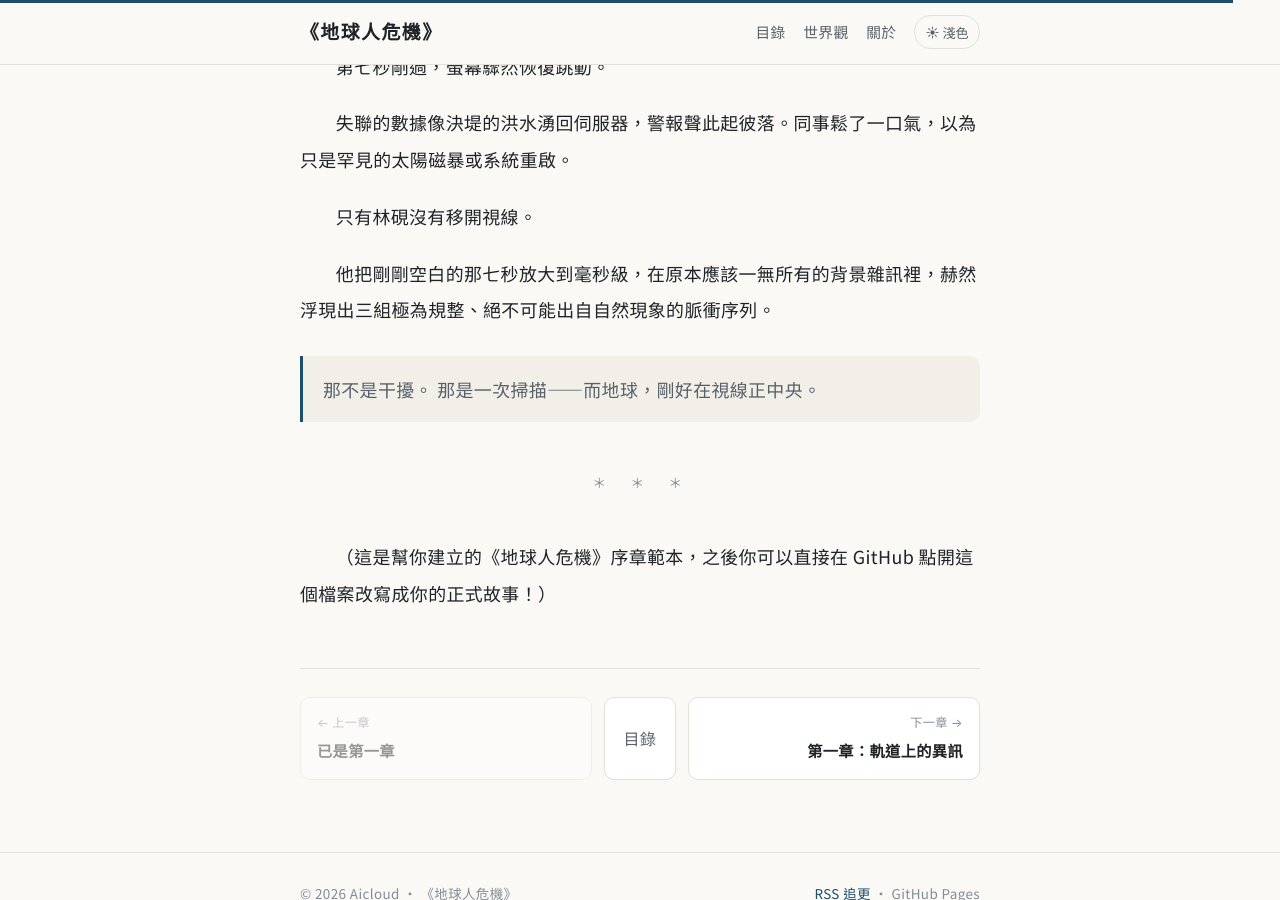
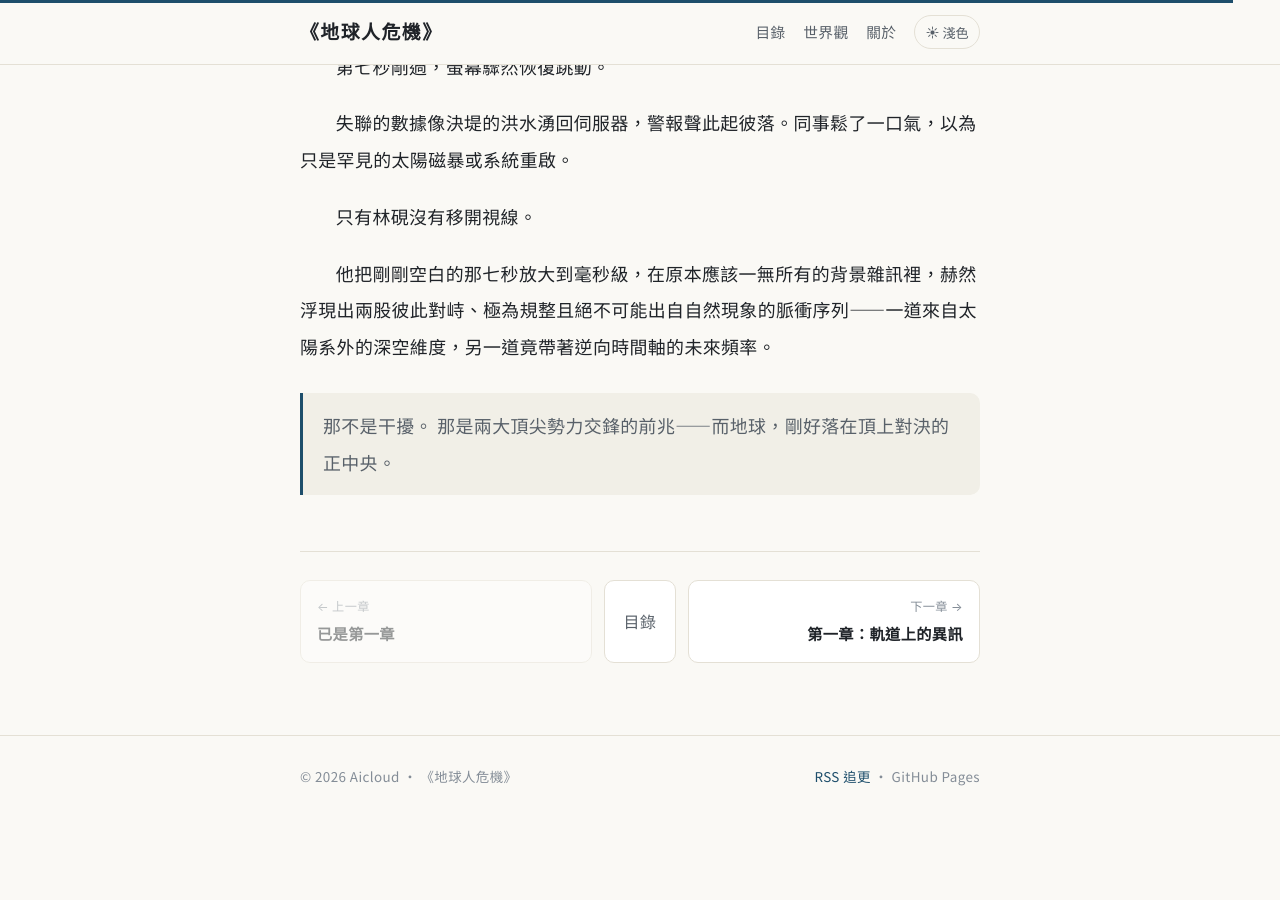
Before and after one commit to aicloud-go/aicloud-go.github.io, a Jekyll site: the page built from _posts/2026-11-24-ch00-prologue.md, in a window 1280 px wide and 900 px high, scrolled down 892 px. Built offline with Jekyll 4.4.1, drawn with Linux system fonts in a browser that asks for light colours; after the commit the page ends 1709 px from its top, so only the background shows below that; some of the changed text lies outside the part shown.

Commit message:
Update 2026-11-24-ch00-prologue.md

```diff
--- a/_posts/2026-11-24-ch00-prologue.md
+++ b/_posts/2026-11-24-ch00-prologue.md
@@ -2,7 +2,7 @@
 title: 序章：靜默的七秒鐘
 volume: 第一卷・裂縫之始
 date: 2026-11-24 20:00:00 +0800
-description: 那天夜裡，全球所有螢幕同時暗了七秒。沒有人知道，那其實是一場倒數計時的開端。（此為範本章節，你可隨時改寫成自己的正式劇情）
+description: 那天夜裡，全球所有螢幕同時暗了七秒。沒有人知道，那其實是外星人與未來人頂上對決拉開序幕的倒數計時。
 ---
 
 台北盆地上空的雲層很低，像一張吸飽了水的灰布，沉沉壓在霓虹燈光上方。
@@ -25,11 +25,7 @@ description: 那天夜裡，全球所有螢幕同時暗了七秒。沒有人知
 
 只有林硯沒有移開視線。
 
-他把剛剛空白的那七秒放大到毫秒級，在原本應該一無所有的背景雜訊裡，赫然浮現出三組極為規整、絕不可能出自自然現象的脈衝序列。
+他把剛剛空白的那七秒放大到毫秒級，在原本應該一無所有的背景雜訊裡，赫然浮現出兩股彼此對峙、極為規整且絕不可能出自自然現象的脈衝序列——一道來自太陽系外的深空維度，另一道竟帶著逆向時間軸的未來頻率。
 
 > 那不是干擾。
-> 那是一次掃描——而地球，剛好在視線正中央。
-
----
-
-（這是幫你建立的《地球人危機》序章範本，之後你可以直接在 GitHub 點開這個檔案改寫成你的正式故事！）
+> 那是兩大頂尖勢力交鋒的前兆——而地球，剛好落在頂上對決的正中央。
```
